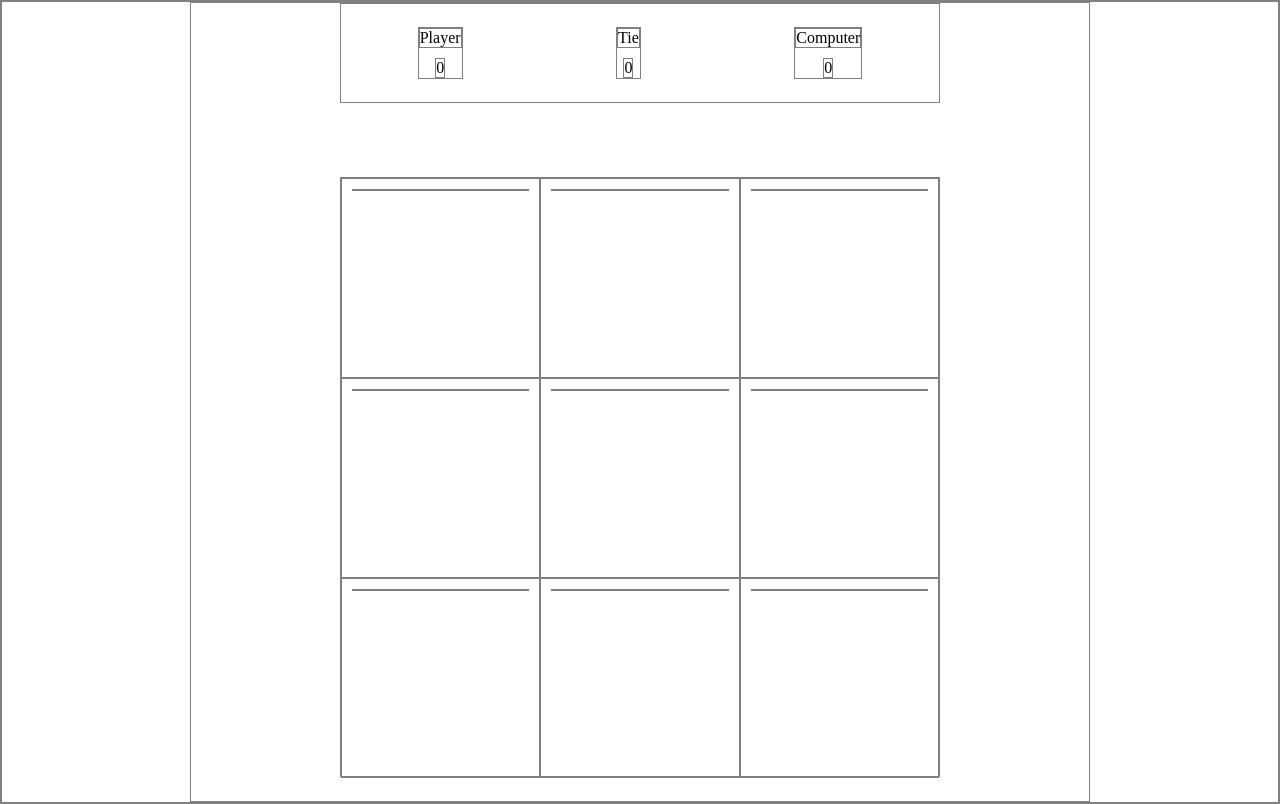
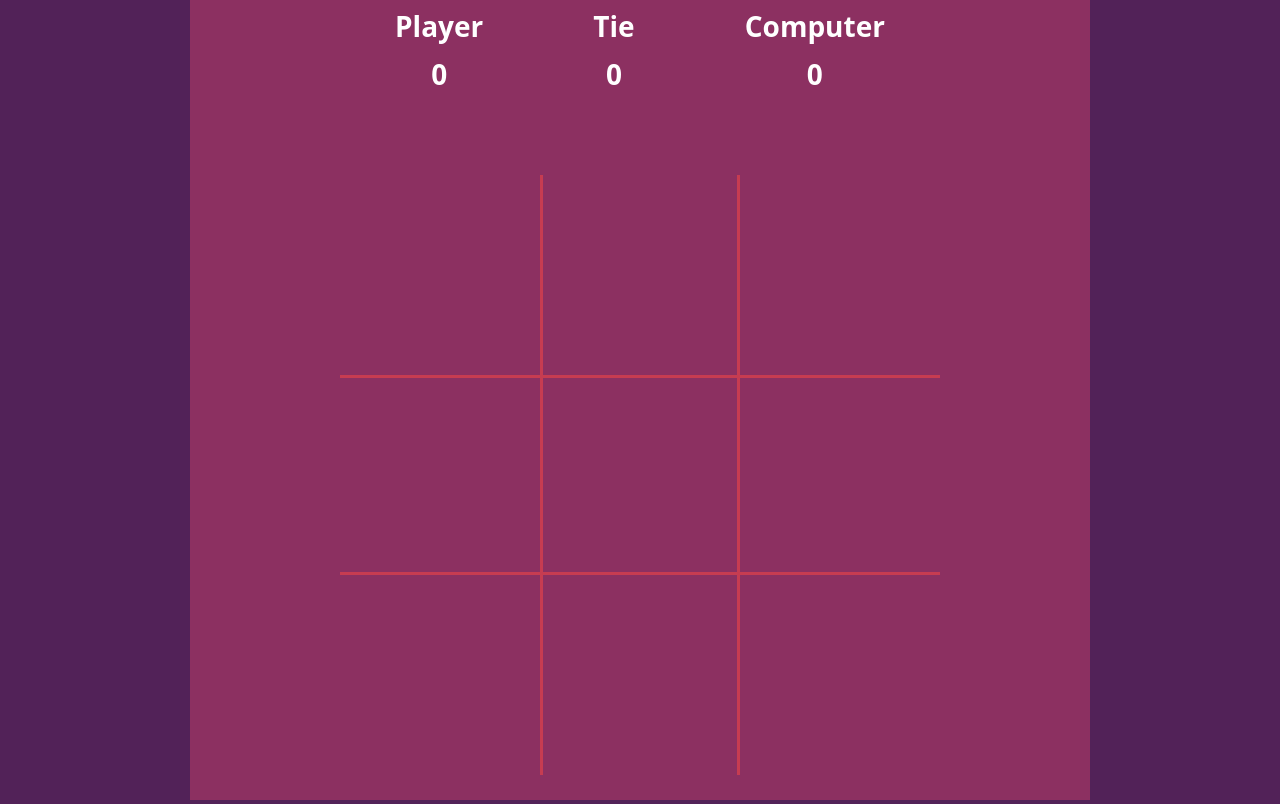
Before and after one commit to randyaf/tic-tac-toe, a plain HTML site: page index.html in a window 1280 px wide. Drawn offline with Linux system fonts and the light colour scheme.

Commit message:
Give a litle bit better style for the whole app
also fixed bug of "clicking on already selected cell will pick other cells"

```diff
--- a/script.js
+++ b/script.js
@@ -271,7 +271,8 @@ const GameBoardController = (function() {
             game.tickCell(...coordinate.split("-"));
             if (!isGameFinished
                 && game.checkWinner() === null
-                && game.getBoardState().length < 9) {
+                && game.getBoardState().length < 9
+                && game.getBoardState().length % 2 !== 0) {
                     game.tickCell(...Computer.makeMove("hard").split("-"));
                 }
         }
--- a/style.css
+++ b/style.css
@@ -2,7 +2,11 @@
     padding: 0;
     margin: 0;
     box-sizing: border-box;
-    border: 1px solid grey;
+}
+
+body {
+    font-family: system-ui, -apple-system, BlinkMacSystemFont, 'Segoe UI', Roboto, Oxygen, Ubuntu, Cantarell, 'Open Sans', 'Helvetica Neue', sans-serif;
+    background-color: #522258;
 }
 
 .container {
@@ -13,12 +17,15 @@
     height: 100vh;
     width: 900px;
     margin: 0 auto;
+    background-color: #8C3061;
+    transition: all 0.3s ease-in-out;
 }
 
 .container > .score-board {
     display: flex;
     justify-content: space-around;
     align-items: center;
+    color: #ffffff;
     width: 600px;
     height: 100px;
 }
@@ -28,6 +35,8 @@
     flex-direction: column;
     align-items: center;
     gap: 10px;
+    font-size: 28px;
+    font-weight: 700;
 }
 
 .container > .game-board {
@@ -43,13 +52,30 @@
     padding: 10px;
 }
 
+.game-board > .cell:nth-of-type(3n + 2) {
+    border-right: 3px solid #C63C51;
+    border-left: 3px solid #C63C51;
+}
+
+.game-board > .cell:nth-of-type(n+4):nth-of-type(-n+6) {
+    border-top: 3px solid #C63C51;
+    border-bottom: 3px solid #C63C51;
+}
+
 .game-board > .cell img{
     display: none;
     width: 100%;
     height: 100%;
     object-fit: cover;
+    filter: invert(100);
 }
 
 .game-board > .cell img.visible {
     display: inline;
 }
+
+@media (max-width: 1000px) {
+    .container {
+        width: 100%;
+    }
+}
```
